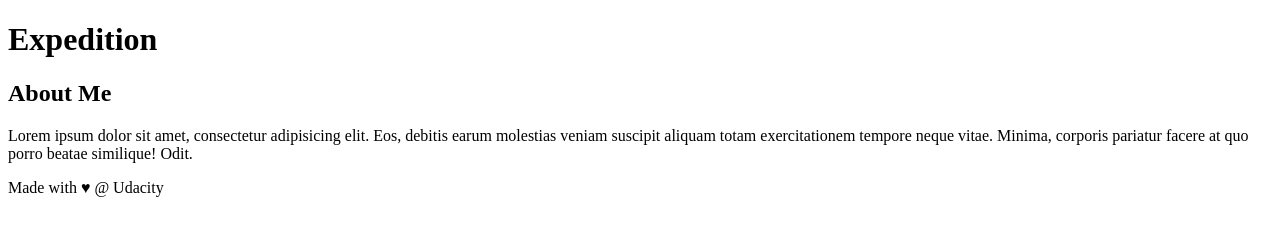
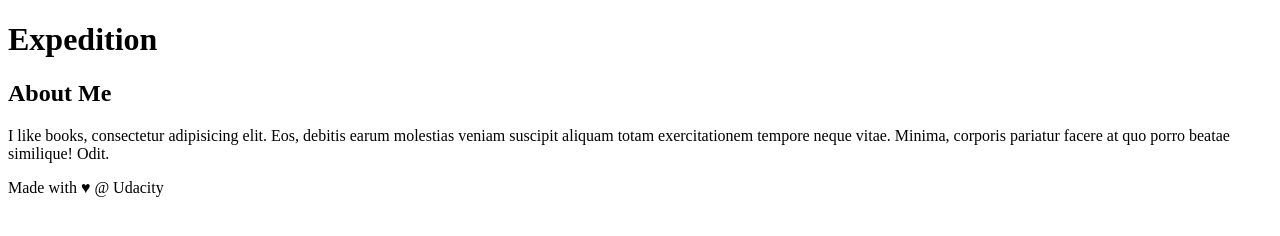
Before and after one commit to dj88456/new-git-project, a plain HTML site: page index.html in a window 1280 px wide. Drawn offline with Linux system fonts and the light colour scheme.

Commit message:
index change text

```diff
--- a/index.html
+++ b/index.html
@@ -22,7 +22,7 @@
 <aside>
     <h2>About Me</h2>
 
-    <p>Lorem ipsum dolor sit amet, consectetur adipisicing elit. Eos, debitis earum molestias veniam suscipit aliquam totam exercitationem tempore neque vitae. Minima, corporis pariatur facere at quo porro beatae similique! Odit.</p>
+    <p>I like books, consectetur adipisicing elit. Eos, debitis earum molestias veniam suscipit aliquam totam exercitationem tempore neque vitae. Minima, corporis pariatur facere at quo porro beatae similique! Odit.</p>
 </aside>
 <!-- end of new content -->
     <footer>
```
